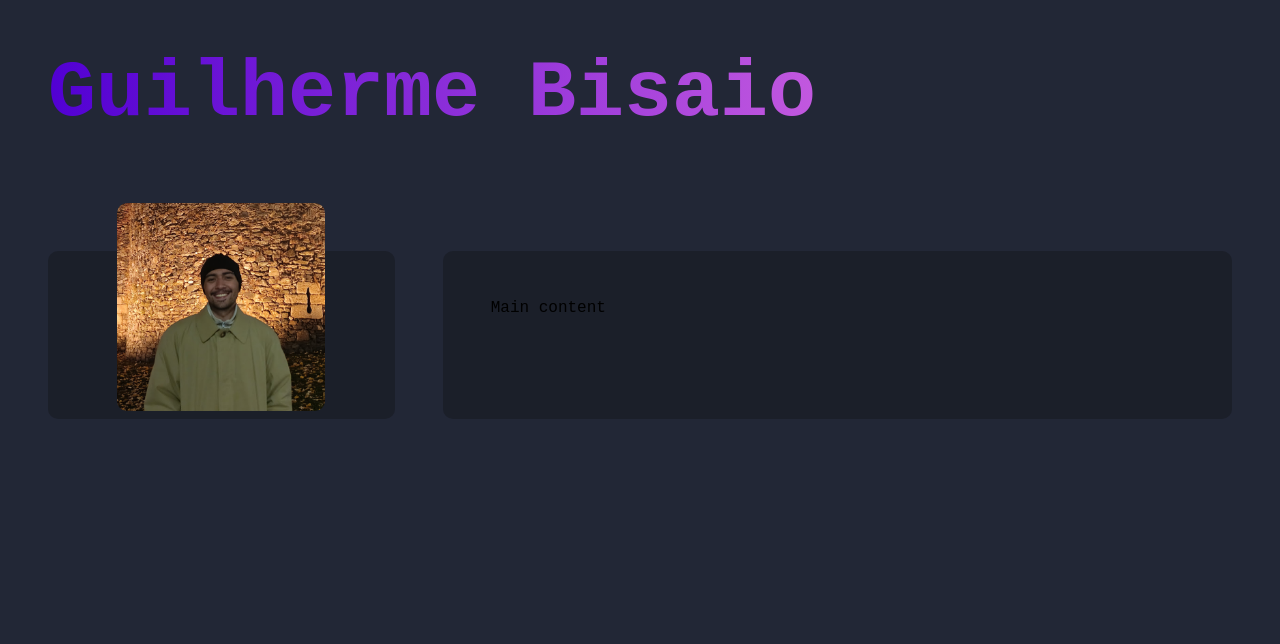
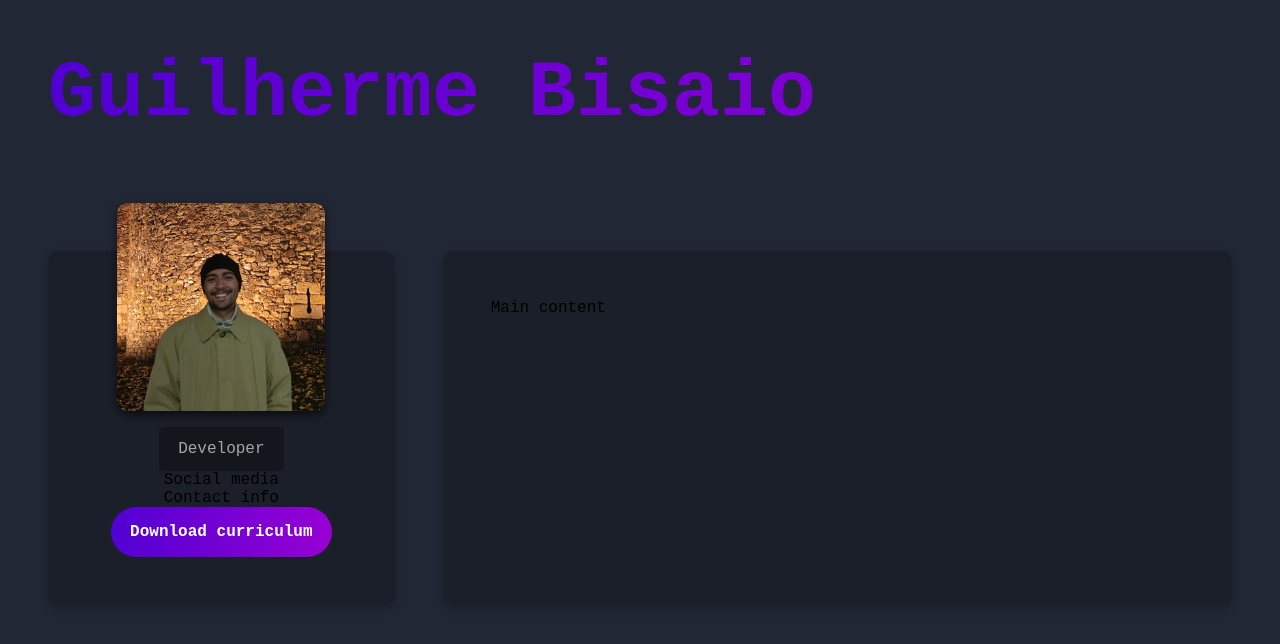
Before and after one commit to bisaio/portfolio-react-sass, a React app in the folder portfolio/: page / in a window 1280 px wide. Shown: the top 644 px of the page. Built offline with nearby package versions, Linux system fonts and the light colour scheme; the HTML template or start-up script is replaced by a standard one.

Commit message:
FEAT: estilizand sidebar

```diff
--- a/portfolio/src/styles/components/maincontent.sass
+++ b/portfolio/src/styles/components/maincontent.sass
@@ -5,3 +5,4 @@
     flex: 2 1 0
     border-radius: variables.$container-boder-radius
     padding: 3rem
+    box-shadow: 0 4px 10px #00000033
--- a/portfolio/src/styles/components/sidebar.sass
+++ b/portfolio/src/styles/components/sidebar.sass
@@ -1,4 +1,5 @@
 @use '../variables'
+@use '../mixins'
 
 .sidebar
     display: flex
@@ -6,13 +7,24 @@
     flex-direction: column
     align-items: center
     text-align: center
-    position: relative
     padding: 3rem 0
     background-color: variables.$bg-color
     border-radius: variables.$container-boder-radius
+    box-shadow: 0 4px 10px #00000033
 
     img
         max-width: 60%
         border-radius: variables.$container-boder-radius
-        position: absolute
-        top: -3rem
+        margin-top: -6rem
+        box-shadow: 0 4px 10px rgba(0,0,0,0.6)
+
+    .title
+        color: variables.$text-color-secondary
+        background: variables.$bg-color-secondary
+        border-radius: variables.$card-boder-radius
+        margin-top: 1rem
+        padding: 0.8rem 1.2rem
+
+    .btn
+        font-weight: bold
+        @include mixins.btn
--- a/portfolio/src/styles/mixins.sass
+++ b/portfolio/src/styles/mixins.sass
@@ -0,0 +1,8 @@
+@use 'variables'
+
+@mixin btn
+    padding: 1rem 1.2rem
+    color: variables.$text-color
+    background: variables.$gradient
+    text-decoration: none
+    border-radius: 3rem
--- a/portfolio/src/styles/variables.sass
+++ b/portfolio/src/styles/variables.sass
@@ -3,9 +3,9 @@ $font-stack: "Courier New"
 $text-color: #FFF
 $text-color-secondary: #A6A6A6
 $body-bg-color: #222736
-$bg-color: #1b1f29
-$bg-color-secondary: #1D1D1D
-$gradient: linear-gradient(90deg, #5100D3 0%, #FF88E5 100%)
+$bg-color: #1B1F29
+$bg-color-secondary: #13161d
+$gradient: linear-gradient(90deg, #5100D3 0%, #9700D3 100%)
 
 $container-boder-radius: 10px
 $card-boder-radius: 5px
```
